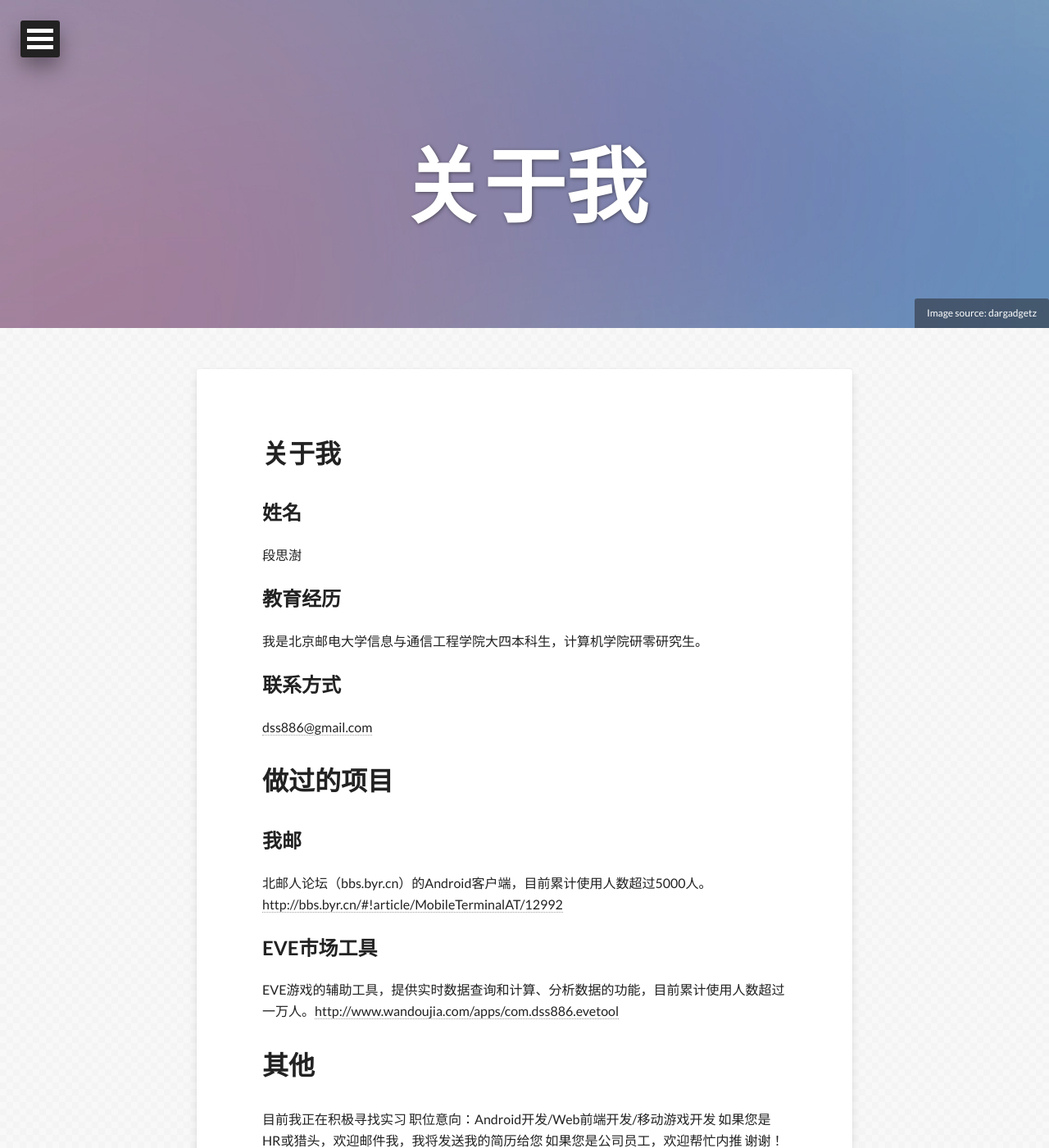
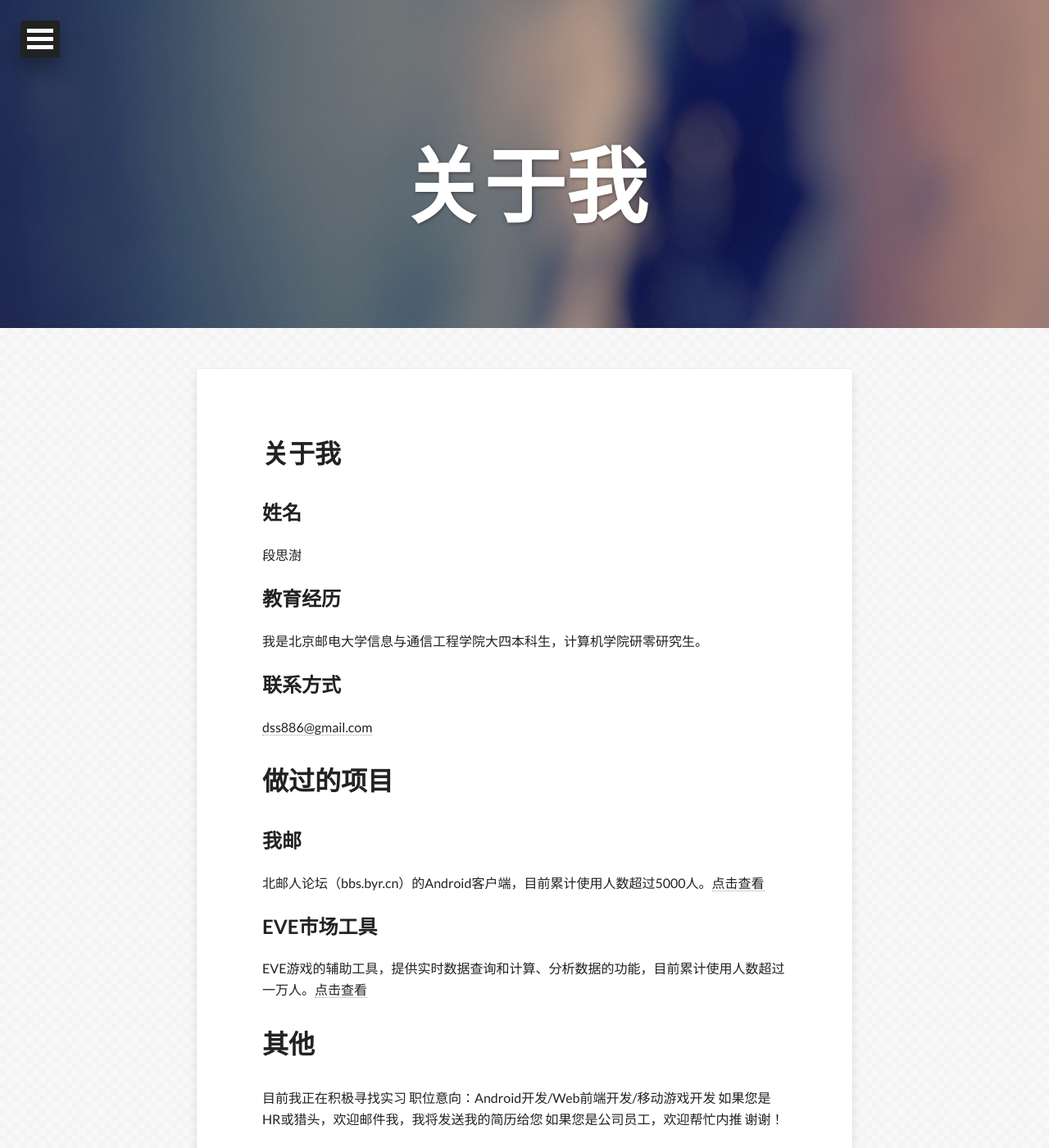
Before and after one commit to heamon7/dss886.github.io, a Jekyll site: the page built from about.md, in a window 1280 px wide and 1400 px high. Shown: the whole window at 82% size. Built offline with Jekyll 4.4.1, drawn with Linux system fonts in a browser that asks for light colours; nearby versions of some CDN libraries.

Commit message:
change about me

```diff
--- a/about.md
+++ b/about.md
@@ -4,9 +4,7 @@ date: 2014-5-1 0:15:28
 layout: page
 permalink: /about/
 image:
-  feature: abstract-5.jpg
-  credit: dargadgetz
-  creditlink: http://www.dargadgetz.com/ios-7-abstract-wallpaper-pack-for-iphone-5-and-ipod-touch-retina/
+  feature: abstract-12.jpg
 share: true
 ---
 
@@ -28,11 +26,11 @@ share: true
 
 ## **我邮**
 
-北邮人论坛（bbs.byr.cn）的Android客户端，目前累计使用人数超过5000人。[http://bbs.byr.cn/#!article/MobileTerminalAT/12992](点击查看)
+北邮人论坛（bbs.byr.cn）的Android客户端，目前累计使用人数超过5000人。[点击查看](http://bbs.byr.cn/#!article/MobileTerminalAT/12992)
 
 ## **EVE市场工具**
 
-EVE游戏的辅助工具，提供实时数据查询和计算、分析数据的功能，目前累计使用人数超过一万人。[http://www.wandoujia.com/apps/com.dss886.evetool](点击查看)
+EVE游戏的辅助工具，提供实时数据查询和计算、分析数据的功能，目前累计使用人数超过一万人。[点击查看](http://www.wandoujia.com/apps/com.dss886.evetool)
 
 # **其他**
 
```
